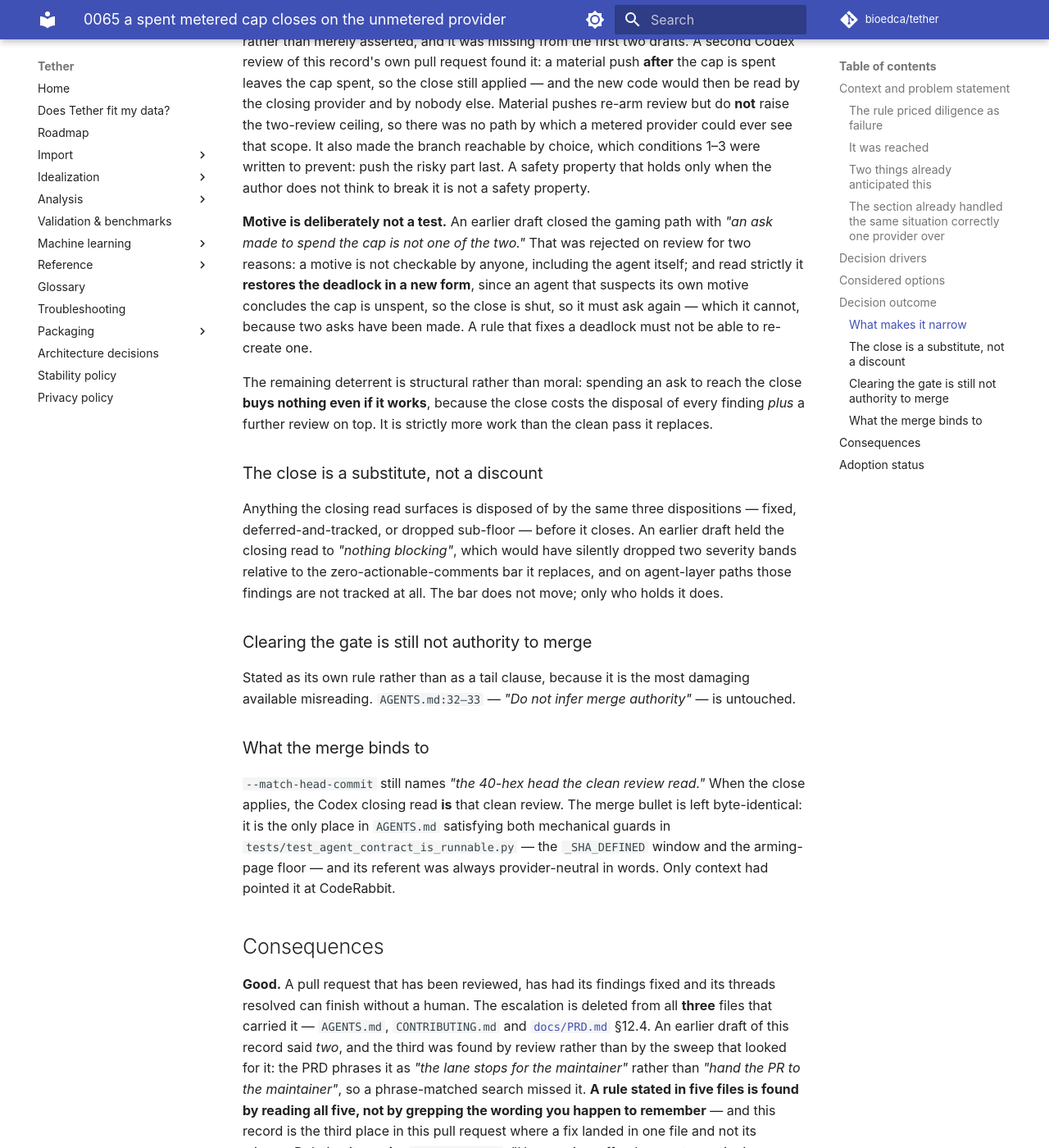
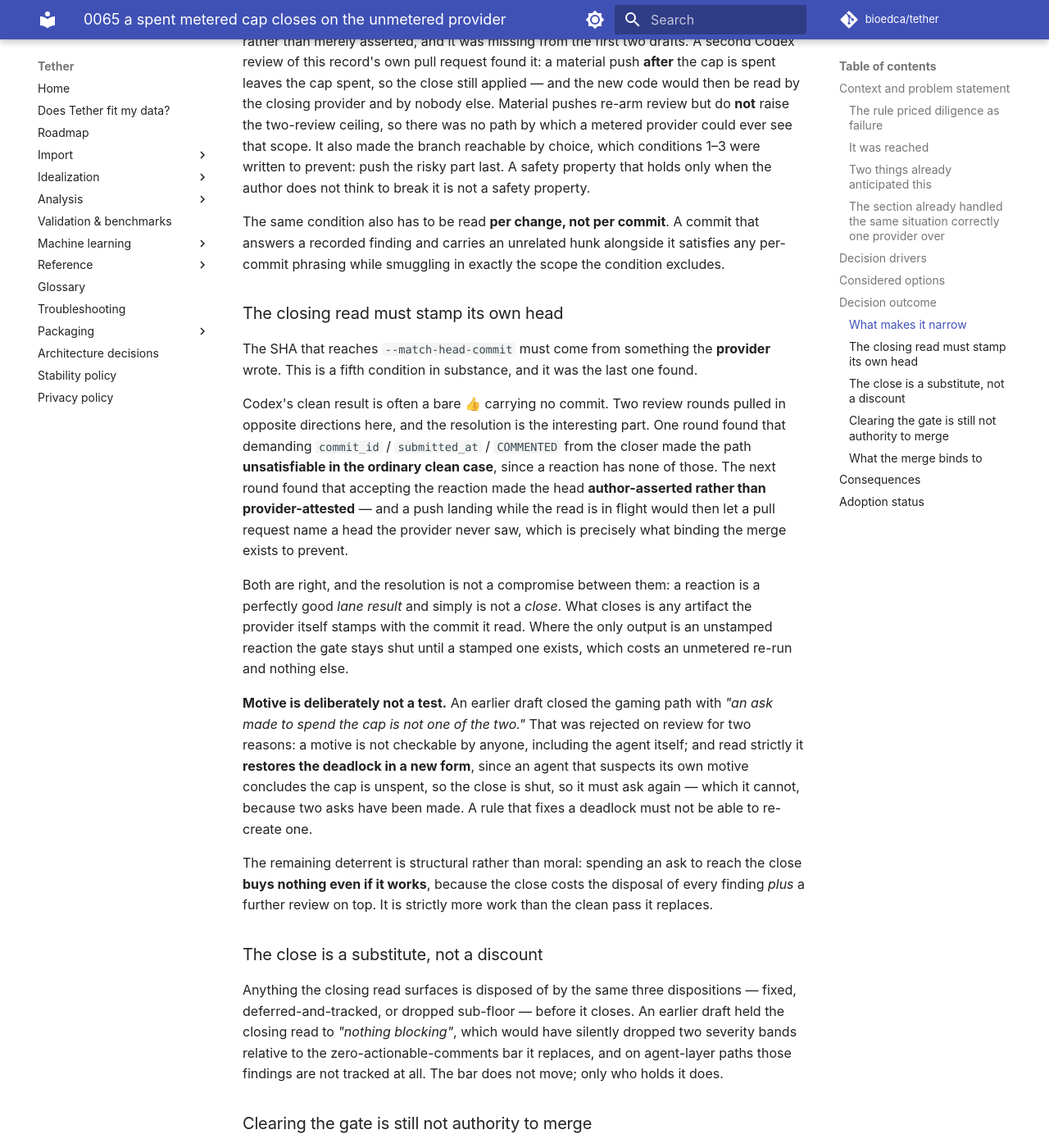
Before and after one commit to bioedca/tether, an MkDocs documentation site: the page built from docs/adr/0065-a-spent-metered-cap-closes-on-the-unmetered-provider.md, in a window 1280 px wide and 1400 px high, scrolled down 4223 px. Shown: the whole window at 82% size. Built offline with MkDocs 1.6.1 and Material for MkDocs 9.7.7, drawn with Linux system fonts in a browser that asks for light colours; comment, search, counter and statistics services are not loaded; the version menu is left out.

Commit message:
fix(agents): the closing read must stamp its own head
Codex round 4, two P1s and a P2, all correct.

1. A clean Codex run is often a bare thumbs-up carrying no commit, so the head
   recorded for it was AUTHOR-supplied, not provider-attested. A push landing
   while the read was in flight could then have the PR name a head the provider
   never saw and pass it to --match-head-commit -- the exact thing binding the
   merge exists to prevent. The closing read must now carry a SHA the provider
   itself wrote; an unstamped reaction is a fine lane result and is not a close.

   This is the resolution of a genuine tension between two rounds. Round 3 found
   that demanding commit_id/submitted_at/COMMENTED made the path unsatisfiable
   in the ordinary clean case; round 4 found that accepting a bare reaction made
   the head unattested. Both are right, and the answer is not a compromise: a
   reaction is a lane result, not a close.

2. The scope freeze was per-commit, so a commit that answered a recorded finding
   AND carried an unrelated hunk passed the literal test while smuggling in
   exactly the scope the condition excludes. The unit is now the change.

3. The template's cap-spent option said "nothing but disposal", which contradicts
   AGENTS.md still allowing the non-material exceptions after the cap -- a clean
   main merge or a comment edit would have re-stranded an eligible PR. The
   checklist now carries the exceptions too.

ADR-0065 records the fifth condition and, deliberately, the round-3/round-4
tension, because the resolution is the reusable part.

```diff
--- a/docs/adr/0065-a-spent-metered-cap-closes-on-the-unmetered-provider.md
+++ b/docs/adr/0065-a-spent-metered-cap-closes-on-the-unmetered-provider.md
@@ -153,6 +153,28 @@ an agent's account of its own reasoning:
    last. A safety property that holds only when the author does not think to break it is not a
    safety property.
 
+   The same condition also has to be read **per change, not per commit**. A commit that answers a
+   recorded finding and carries an unrelated hunk alongside it satisfies any per-commit phrasing
+   while smuggling in exactly the scope the condition excludes.
+
+### The closing read must stamp its own head
+
+The SHA that reaches `--match-head-commit` must come from something the **provider** wrote. This is
+a fifth condition in substance, and it was the last one found.
+
+Codex's clean result is often a bare 👍 carrying no commit. Two review rounds pulled in opposite
+directions here, and the resolution is the interesting part. One round found that demanding
+`commit_id` / `submitted_at` / `COMMENTED` from the closer made the path **unsatisfiable in the
+ordinary clean case**, since a reaction has none of those. The next round found that accepting the
+reaction made the head **author-asserted rather than provider-attested** — and a push landing while
+the read is in flight would then let a pull request name a head the provider never saw, which is
+precisely what binding the merge exists to prevent.
+
+Both are right, and the resolution is not a compromise between them: a reaction is a perfectly good
+*lane result* and simply is not a *close*. What closes is any artifact the provider itself stamps
+with the commit it read. Where the only output is an unstamped reaction the gate stays shut until a
+stamped one exists, which costs an unmetered re-run and nothing else.
+
 **Motive is deliberately not a test.** An earlier draft closed the gaming path with *"an ask made to
 spend the cap is not one of the two."* That was rejected on review for two reasons: a motive is not
 checkable by anyone, including the agent itself; and read strictly it **restores the deadlock in a
```
Also changed, not shown: AGENTS.md (+15 -5 lines), .github/pull_request_template.md.
